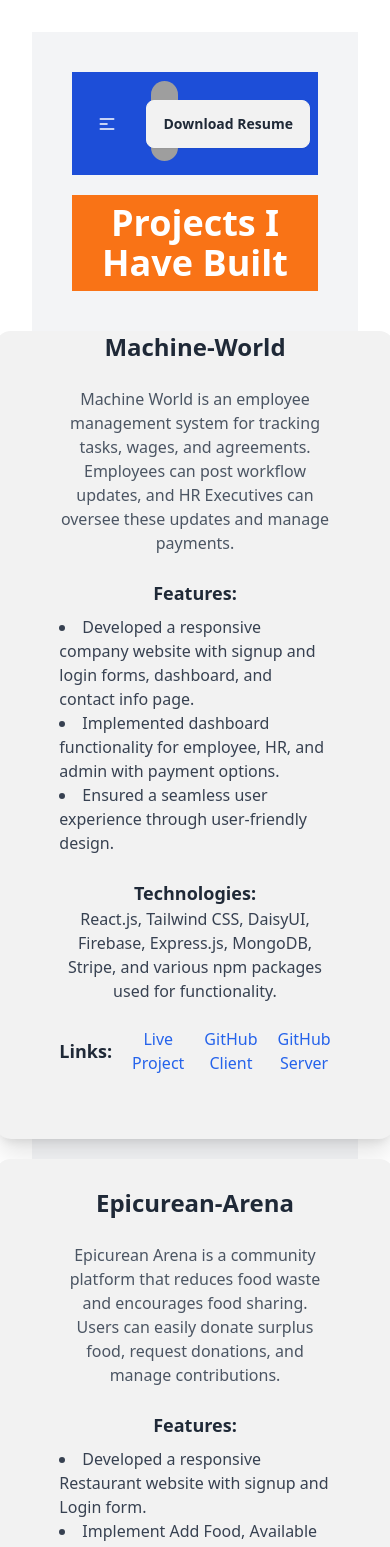
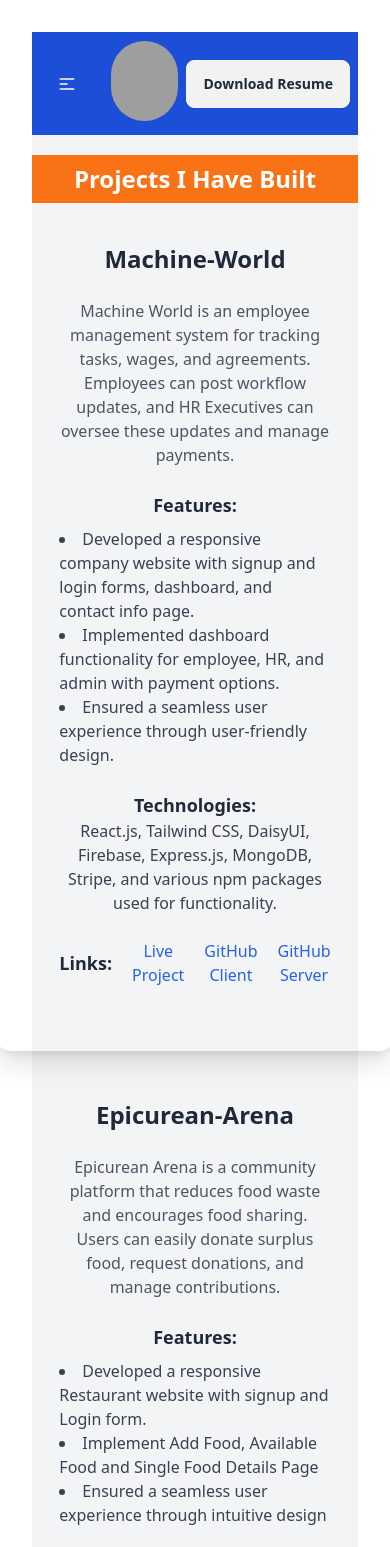
Before and after one commit to Emrandu1989/my-portfolio, a React (Vite) app: page /projects in a window 390 px wide. Shown: the top 1547 px of the page. Built offline with nearby package versions, Linux system fonts and the light colour scheme; grey boxes are pictures that could not be loaded.

Commit message:
make the project page responsive for mobile

```diff
--- a/src/components/Projects/Projects.jsx
+++ b/src/components/Projects/Projects.jsx
@@ -4,13 +4,13 @@ import Footer from "../Footer/Footer";
 
 const Projects = () => {
   return (
-    <div className="p-10 bg-gray-100">
+    <div className="lg:p-10 bg-gray-100">
           <NavBar />
-      <h2 className="text-4xl bg-orange-500 text-white py-2 mt-5 font-bold text-center mb-10">
+      <h2 className="text-2xl lg:text-4xl bg-orange-500 text-white py-2 mt-5 font-bold text-center mb-10">
         Projects I Have Built
       </h2>
       <div className="flex flex-wrap justify-center gap-5">
-        <div className="card  bg-base-200  shadow-xl w-[1300px]">
+        <div className="card  lg:bg-base-200  shadow-xl lg:w-[1300px]">
           <div className="card-body items-center text-center">
             <h2 className="card-title text-2xl -mt-16 font-bold">Machine-World</h2>
             <p className="text-gray-600 mt-4">
@@ -75,7 +75,7 @@ const Projects = () => {
             </div>
           </div>
         </div>
-        <div className="card  bg-base-200  shadow-xl w-[1300px]">
+        <div className="card   lg:bg-base-200  shadow-xl lg:w-[1300px]">
           <div className="card-body items-center text-center">
             <h2 className="card-title text-2xl -mt-9  font-bold">Epicurean-Arena</h2>
             <p className="text-gray-600 mt-4">
@@ -137,7 +137,7 @@ const Projects = () => {
             </div>
           </div>
         </div>
-        <div className="card  bg-base-200 shadow-xl w-[1300px]">
+        <div className="card  lg:bg-base-200 shadow-xl w-[1300px]">
           <div className="card-body items-center text-center">
             <h2 className="card-title text-2xl -mt-9 font-bold">Regal Residences</h2>
             <p className="text-gray-600 mt-4">
```
